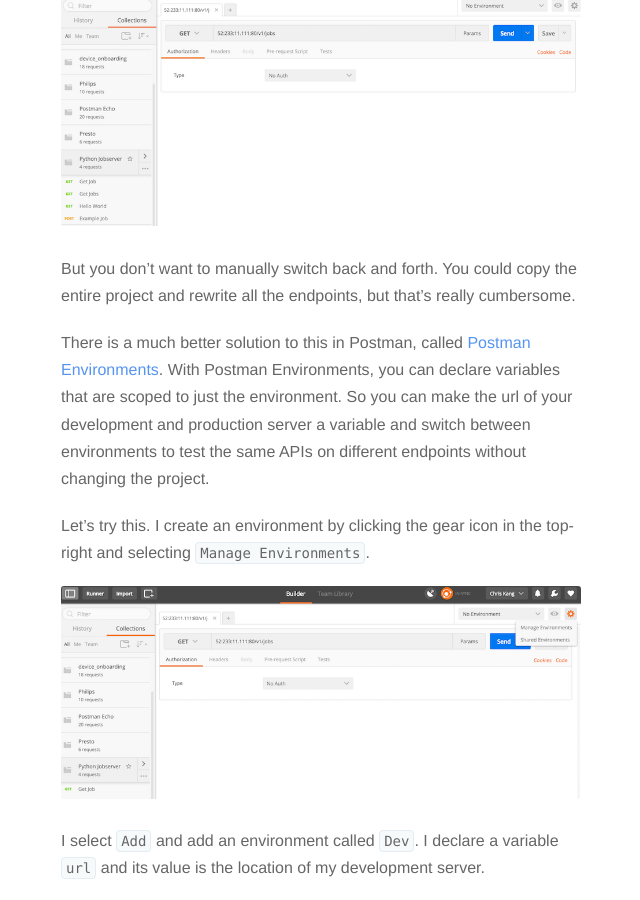
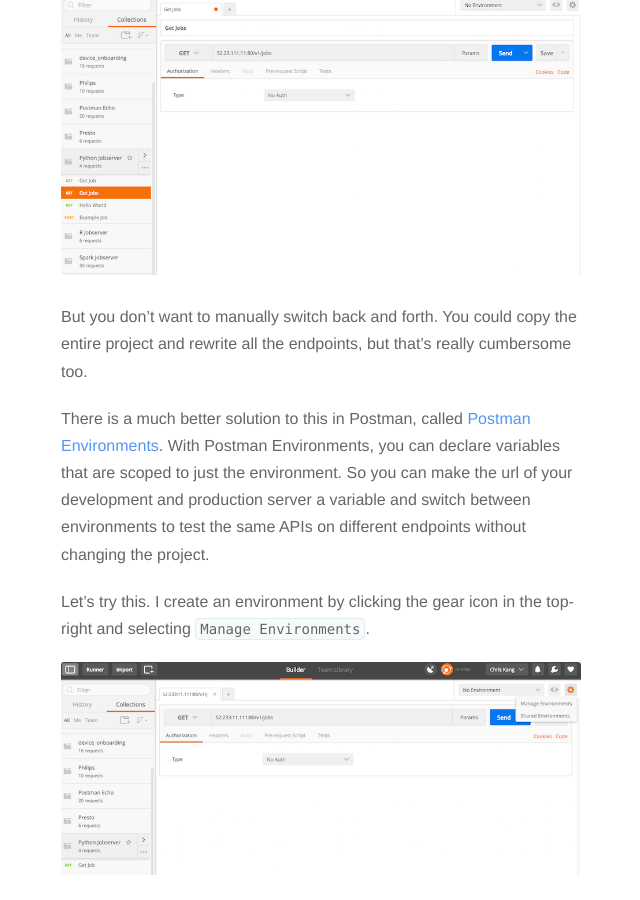
Before and after one commit to theckang/blog, a Jekyll site: the page built from _posts/2016-10-13-postman-environments.markdown, in a window 1280 px wide and 900 px high, scrolled down 897 px. Shown: the whole window, without its empty margins (319-959 px from the left). Built offline with Jekyll 4.4.1, drawn with Linux system fonts in a browser that asks for light colours; nearby versions of some CDN libraries; some of the changed text lies outside the part shown.

Commit message:
Fix typos in post

```diff
--- a/_posts/2016-10-13-postman-environments.markdown
+++ b/_posts/2016-10-13-postman-environments.markdown
@@ -15,7 +15,7 @@
 
 ![](/assets/posts/postman_2.png)
 
-But you don't want to manually switch back and forth.  You could copy the entire project and rewrite all the endpoints, but that's really cumbersome.
+But you don't want to manually switch back and forth.  You could copy the entire project and rewrite all the endpoints, but that's really cumbersome too.
 
 There is a much better solution to this in Postman, called [Postman Environments](https://www.getpostman.com/docs/environments).  With Postman Environments, you can declare variables that are scoped to just the environment.  So you can make the url of your development and production server a variable and switch between environments to test the same APIs on different endpoints without changing the project.
 
```
Also changed, not shown: other parts of _posts/2016-10-13-postman-environments.markdown (+1 -1 lines), assets/posts/postman_2.png.
